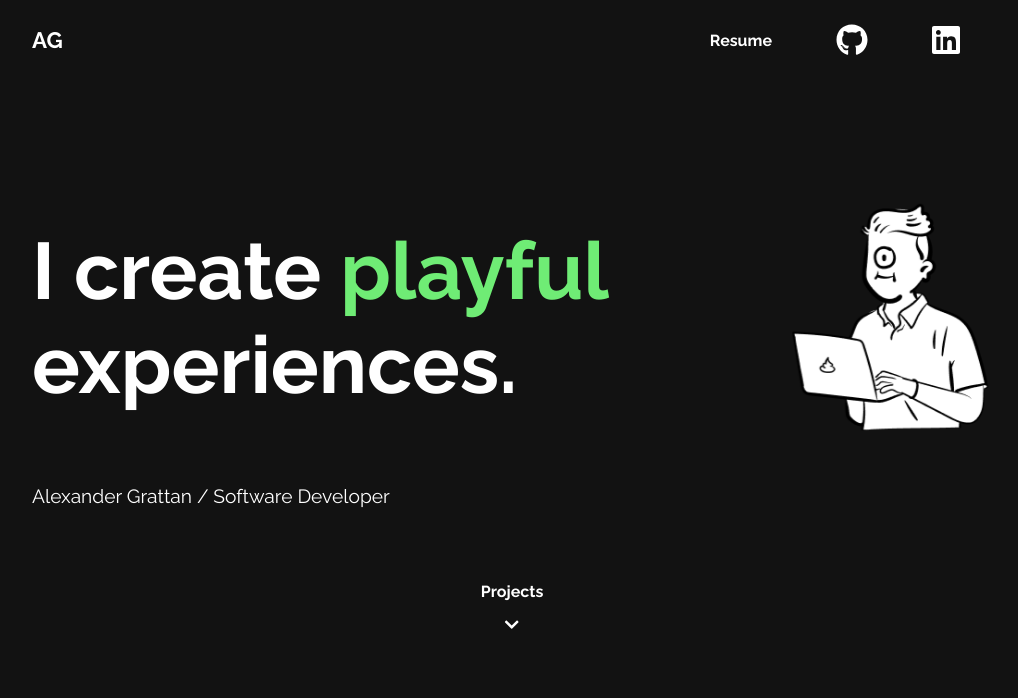
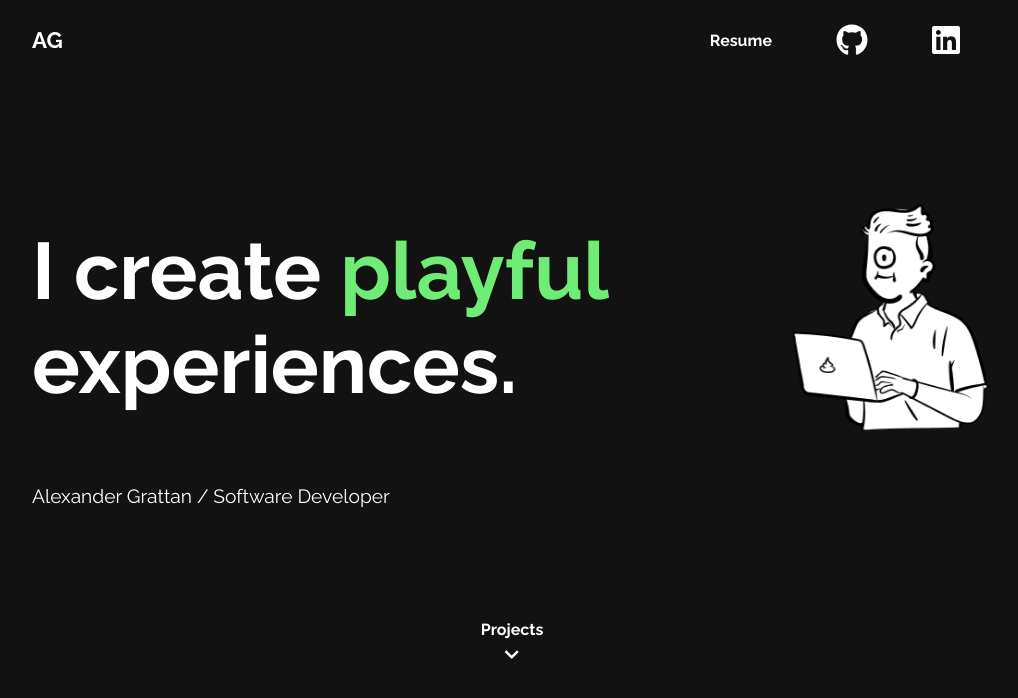
Before and after one commit to agrattan0820/portfolio-site, a Next.js app: page / in a window 1280 px wide. Shown: the top 698 px of the page, without its empty margins (128-1146 px from the left). Built offline with nearby package versions, Linux system fonts and the light colour scheme.

Commit message:
feat: hidden link text and scroll for a11y

```diff
--- a/pages/[project].js
+++ b/pages/[project].js
@@ -71,6 +71,7 @@ export default function Project() {
                 whileTap={{ scale: 0.95 }}
               >
                 <FontAwesomeIcon icon={faGithub} size="2x" />
+                <span className="header-hidden-text">GitHub</span>
               </motion.a>
             </li>
             <li>
@@ -82,6 +83,7 @@ export default function Project() {
                 whileTap={{ scale: 0.95 }}
               >
                 <FontAwesomeIcon icon={faLinkedin} size="2x" />
+                <span className="header-hidden-text">LinkedIn</span>
               </motion.a>
             </li>
           </ul>
--- a/pages/index.js
+++ b/pages/index.js
@@ -203,6 +203,7 @@ export default function Home() {
                   whileTap={{ scale: 0.95 }}
                 >
                   <FontAwesomeIcon icon={faGithub} size="2x" />
+                  <span className="header-hidden-text">GitHub</span>
                 </motion.a>
               </li>
               <li>
@@ -214,6 +215,7 @@ export default function Home() {
                   whileTap={{ scale: 0.95 }}
                 >
                   <FontAwesomeIcon icon={faLinkedin} size="2x" />
+                  <span className="header-hidden-text">LinkedIn</span>
                 </motion.a>
               </li>
             </ul>
@@ -236,10 +238,10 @@ export default function Home() {
               Alexander Grattan / Software Developer
             </span>
           </h3>
-          <div className="scroll-indicator" onClick={executeScroll}>
-            <p>Projects</p>
+          <button className="scroll-indicator" onClick={executeScroll}>
+            <span>Projects</span>
             <FontAwesomeIcon icon={faChevronDown} />
-          </div>
+          </button>
         </main>
         <div className="project-container" ref={projectsRef}>
           {projectsList.map(
@@ -337,6 +339,7 @@ export default function Home() {
                 whileTap={{ scale: 0.95 }}
               >
                 <FontAwesomeIcon icon={faGithub} size="2x" />
+                <span className="footer-hidden-text">GitHub</span>
               </motion.a>
             </li>
             <li>
@@ -348,6 +351,7 @@ export default function Home() {
                 whileTap={{ scale: 0.9 }}
               >
                 <FontAwesomeIcon icon={faLinkedin} size="2x" />
+                <span className="footer-hidden-text">GitHub</span>
               </motion.a>
             </li>
             <li>
@@ -359,6 +363,7 @@ export default function Home() {
                 whileTap={{ scale: 0.95 }}
               >
                 <FontAwesomeIcon icon={faTwitter} size="2x" />
+                <span className="footer-hidden-text">Twitter</span>
               </motion.a>
             </li>
           </ul>
--- a/styles/_home.scss
+++ b/styles/_home.scss
@@ -49,6 +49,22 @@
           font-weight: 700;
           @media (max-width: 976px) {
             font-size: 0.875rem;
+          }
+          .header-hidden-text {
+            // visible-hidden class from A11y-101
+            clip: rect(1px, 1px, 1px, 1px);
+            height: 1px;
+            overflow: hidden;
+            position: absolute;
+            white-space: nowrap;
+            width: 1px;
+            &:focus {
+              clip: auto;
+              height: auto;
+              overflow: auto;
+              position: absolute;
+              width: auto;
+            }
           }
         }
       }
@@ -127,20 +143,28 @@
     .scroll-indicator {
       cursor: pointer;
       position: absolute;
-      top: 90%;
+      background: none;
+      outline: none;
+      border: none;
+      color: $white;
+      top: 95%;
       left: 50%;
-      transform: translate(-50%, -90%);
+      transform: translate(-50%, -95%);
       display: flex;
       flex-direction: column;
       justify-content: center;
       align-items: center;
-      p {
-        font-weight: 700;
-        @media (max-width: 768px) {
-          font-size: 0.875rem;
-        }
+      font-size: 1rem;
+      font-weight: 700;
+      font-family: $font;
+      span {
+        margin: 0.5rem 0;
+      }
+      &:focus {
+        outline: none;
       }
       @media (max-width: 768px) {
+        font-size: 0.875rem;
         top: 80%;
         transform: translate(-50%, -80%);
       }
@@ -375,6 +399,22 @@
           color: $white;
           text-decoration: none;
           font-weight: 700;
+          .footer-hidden-text {
+            // visible-hidden class from A11y-101
+            clip: rect(1px, 1px, 1px, 1px);
+            height: 1px;
+            overflow: hidden;
+            position: absolute;
+            white-space: nowrap;
+            width: 1px;
+            &:focus {
+              clip: auto;
+              height: auto;
+              overflow: auto;
+              position: absolute;
+              width: auto;
+            }
+          }
         }
       }
     }
--- a/styles/_project.scss
+++ b/styles/_project.scss
@@ -45,6 +45,22 @@
           font-weight: 700;
           @media (max-width: 976px) {
             font-size: 0.875rem;
+          }
+        }
+        .header-hidden-text {
+          // visible-hidden class from A11y-101
+          clip: rect(1px, 1px, 1px, 1px);
+          height: 1px;
+          overflow: hidden;
+          position: absolute;
+          white-space: nowrap;
+          width: 1px;
+          &:focus {
+            clip: auto;
+            height: auto;
+            overflow: auto;
+            position: absolute;
+            width: auto;
           }
         }
       }
```
